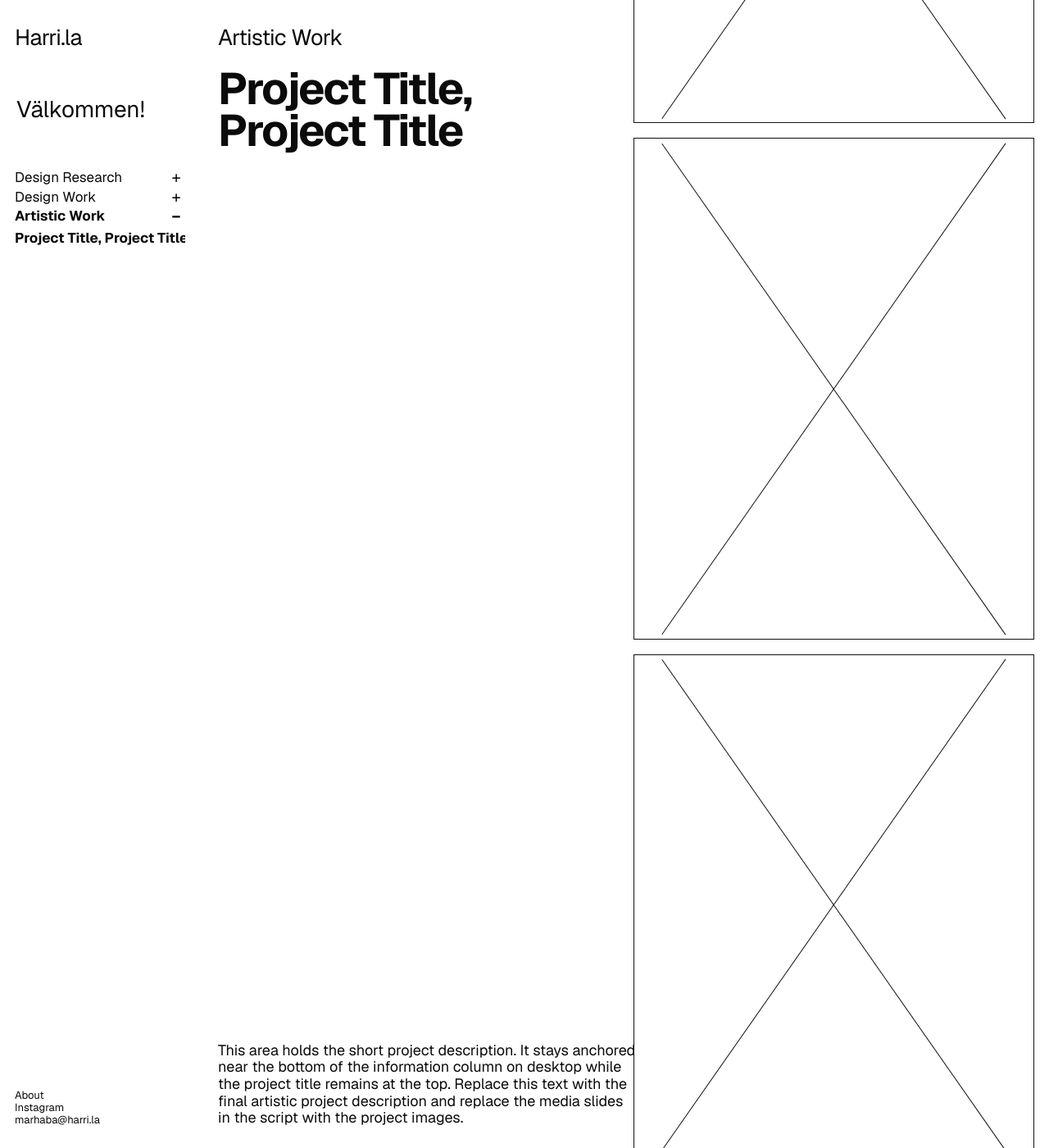
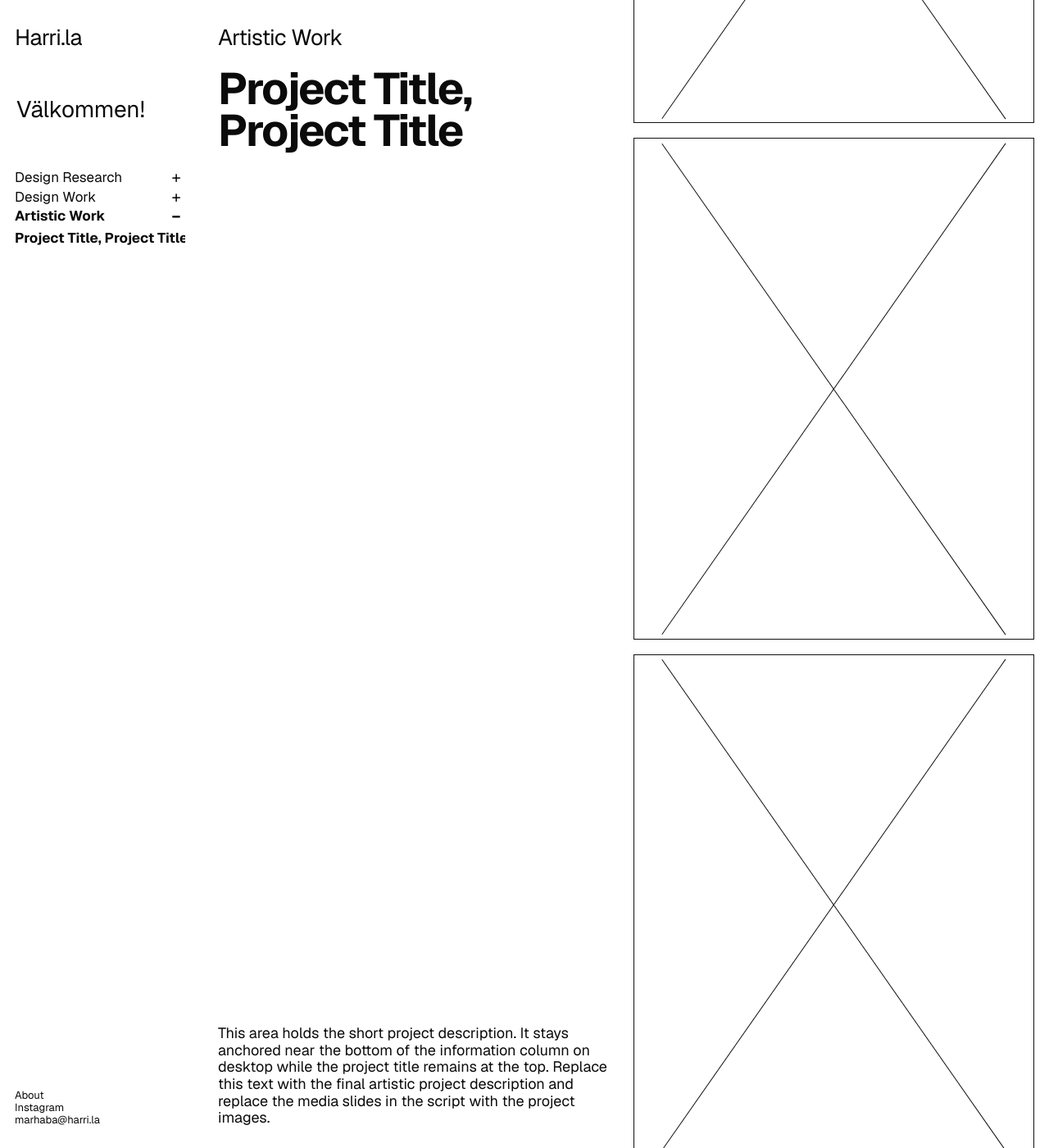
Before and after one commit to somethingishappening/somethingishappening.github.io, a Jekyll site: the page built from _artistic/project-title-project-title.md, in a window 1280 px wide and 1400 px high, scrolled down 493 px. Shown: the whole window at 82% size. Built offline with Jekyll 4.4.1, drawn with Linux system fonts in a browser that asks for light colours.

Commit message:
Add files via upload

```diff
--- a/_layouts/work.html
+++ b/_layouts/work.html
@@ -1322,6 +1322,60 @@ button{font:inherit;color:inherit}
   }
 }
 
+
+
+/* RESPONSIVE DESKTOP WORK LAYOUT
+   The Work page shares the same two-column content area as Harrilanpuisto.
+   Keep text entirely in the first half and media entirely in the second half,
+   with the same 18px gutter, so the two can never overlap while resizing. */
+@media (min-width:901px){
+  .project-info{
+    grid-column:2 / -1 !important;
+    grid-row:1 !important;
+    width:calc(50% - 9px) !important;
+    max-width:none !important;
+    min-width:0 !important;
+  }
+
+  .media-column{
+    grid-column:2 / -1 !important;
+    grid-row:1 !important;
+    width:auto !important;
+    margin-left:calc(50% + 9px) !important;
+    min-width:0 !important;
+  }
+
+  .project-description{
+    width:100% !important;
+    max-width:100% !important;
+    overflow-wrap:anywhere;
+  }
+}
+
+/* Narrow desktop / tablet landscape:
+   keep the desktop composition, but let large title lines wrap before they
+   can collide with the media column. Mobile still begins at 900px. */
+@media (min-width:901px) and (max-width:1250px){
+  .project-type{
+    font-size:clamp(21px,2.1vw,25px) !important;
+  }
+
+  .project-info h1{
+    max-width:100% !important;
+    font-size:clamp(38px,4.15vw,50px) !important;
+    line-height:.96 !important;
+  }
+
+  .project-info h1 .title-line{
+    white-space:normal !important;
+  }
+
+  .project-description{
+    font-size:16px !important;
+    line-height:1.15 !important;
+  }
+}
+
 </style>
 </head>
 <body>
```
